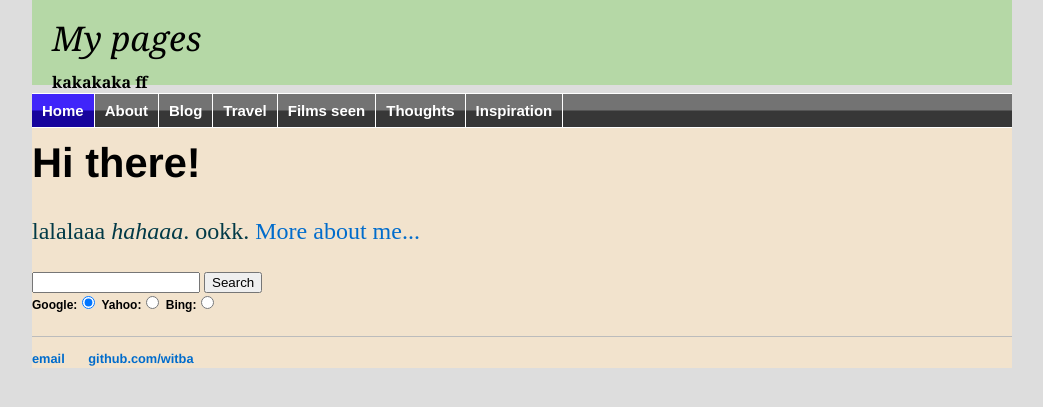
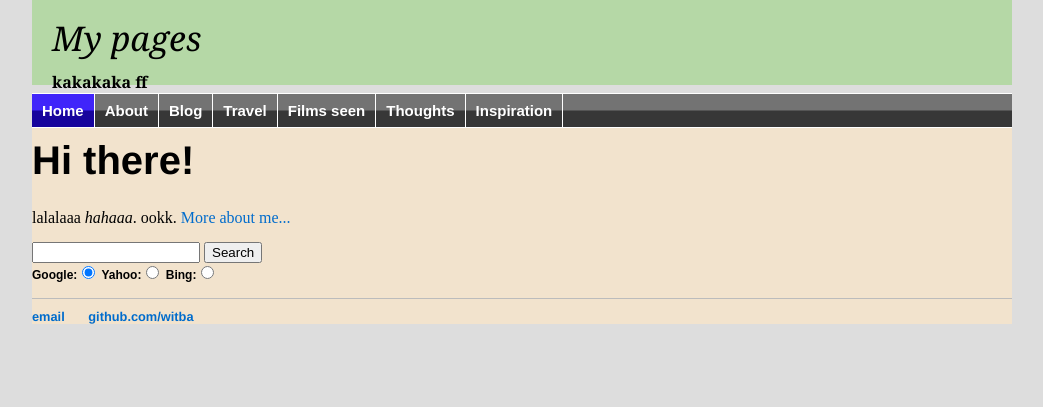
Before and after one commit to witba/witba.github.io, a Jekyll site: the page built from index.html, in a window 1280 px wide. Shown: the top 407 px of the page, without its empty margins (118-1161 px from the left). Built offline with Jekyll 4.4.1, drawn with Linux system fonts in a browser that asks for light colours.

Commit message:
Update main.css

```diff
--- a/css/main.css
+++ b/css/main.css
@@ -38,13 +38,13 @@ a:hover { color: #008000; text-decoration: underline; }
 /*a:visited { color: #0066CC; text-decoration: none} */
 /*a:active { color: #008000; text-decoration: underline} */
 
-p, ul { font-size: 1.5em; line-height: 1.4em; color: #023a47; }
+p, ul { font-size: 1em; line-height: 1em; color: #000000; }
 
 h1, h2, h3, h4 { font-family: 'Helvetica', 'Arial', 'Sans-Serif'; }
-h1 { font-size: 2.6em;  }
-h2 { font-size: 2.2em; }
-h3 { font-size: 1.9em; }
-h4 { font-size: 1.7em; }
+h1 { font-size: 2.5em;  }
+h2 { font-size: 2.1em; }
+h3 { font-size: 1.7em; }
+h4 { font-size: 1.4em; }
 
 nav ul, footer ul { font-size: 1em; font-family: 'Helvetica', 'Arial', 'Sans-Serif'; padding: 0px; list-style: none; font-weight: bold; }
 nav ul li, footer ul li { display: inline; margin-right: 20px; }
```
